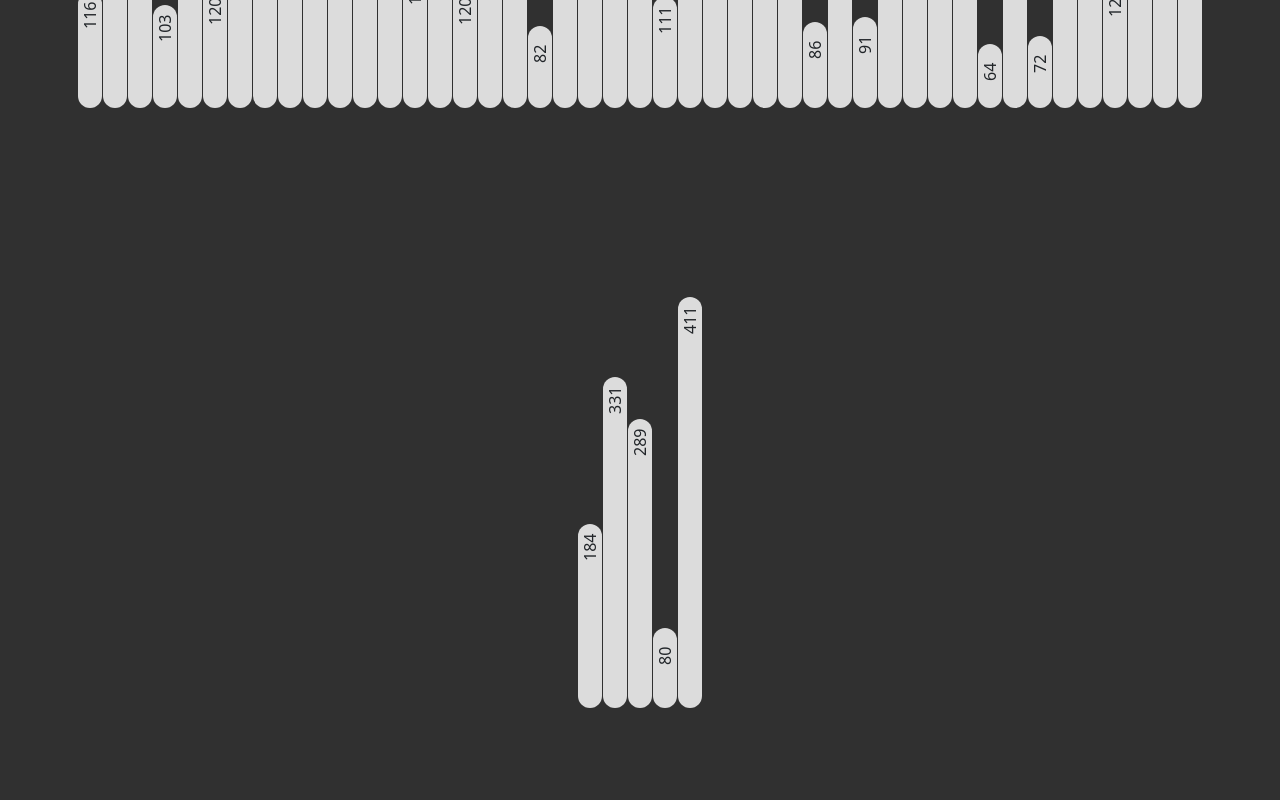
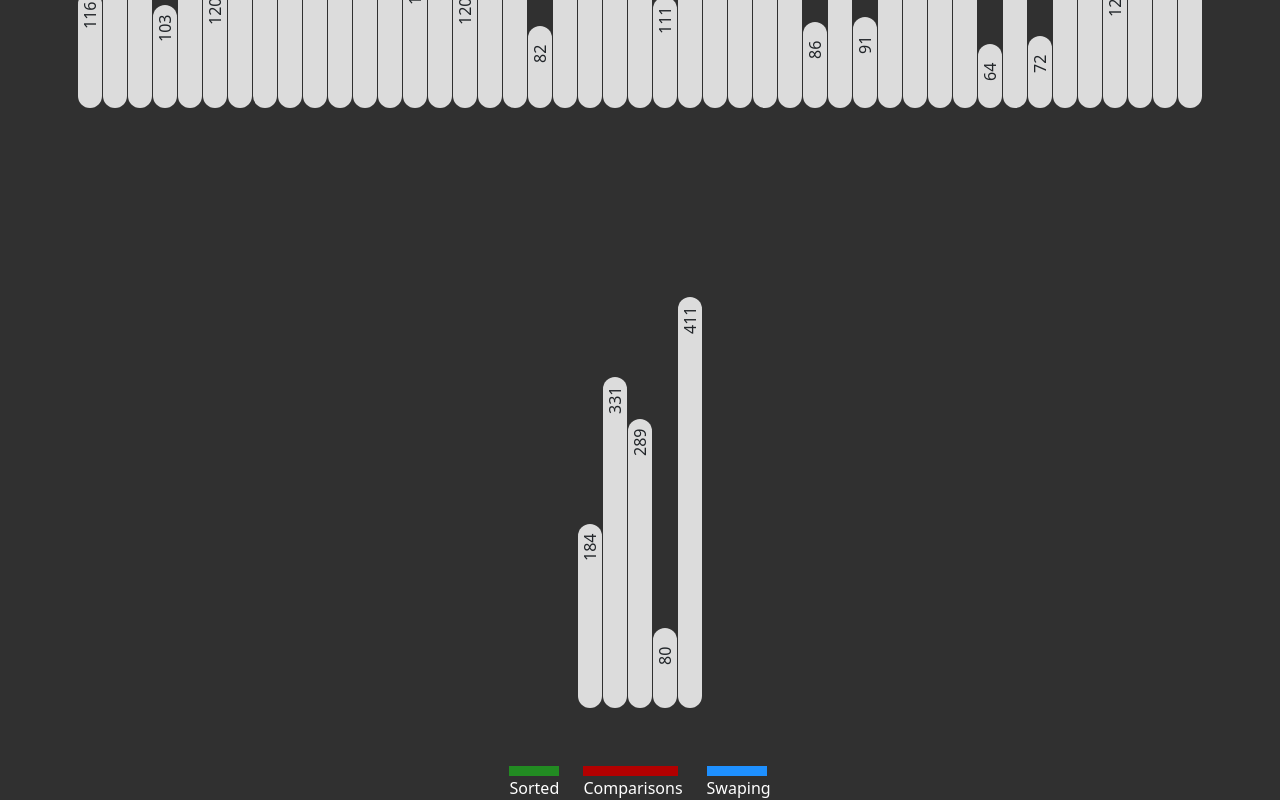
Before and after one commit to jdro10/sorting-algorithms-visualizer, a React (Create React App) app in the folder sorting-algorithms-visualizer/: page / in a window 1280 px wide. Shown: the part 681-1481 px from the top of the page. Before the commit the page ends 1447 px from the top, so only its background shows below. Built offline with nearby package versions, Linux system fonts and the light colour scheme.

Commit message:
added bar colors info

```diff
--- /dev/null
+++ b/sorting-algorithms-visualizer/src/components/Info/Info.js
@@ -0,0 +1,49 @@
+import React from "react";
+import Container from "react-bootstrap/Container";
+import Row from "react-bootstrap/Row";
+import Col from "react-bootstrap/Col";
+
+const textColor = {
+  color: "white",
+};
+
+const Info = () => {
+  return (
+    <Container>
+      <Row className="justify-content-center text-center">
+        <Col style={textColor} xs="auto">
+          <div
+            style={{
+              width: "50px",
+              height: "10px",
+              backgroundColor: "#228B22",
+            }}
+          />{" "}
+          Sorted
+        </Col>
+        <Col style={textColor} xs="auto">
+          <div
+            style={{
+              width: "95px",
+              height: "10px",
+              backgroundColor: "#b30000",
+            }}
+          />{" "}
+          Comparisons
+        </Col>
+        <Col style={textColor} xs="auto">
+          <div
+            style={{
+              width: "60px",
+              height: "10px",
+              backgroundColor: "#1E90FF",
+            }}
+          />{" "}
+          Swaping
+        </Col>
+      </Row>
+    </Container>
+  );
+};
+
+export default Info;
--- a/sorting-algorithms-visualizer/src/components/SortingVisualizer/SortingVisualizer.js
+++ b/sorting-algorithms-visualizer/src/components/SortingVisualizer/SortingVisualizer.js
@@ -5,6 +5,7 @@ import Container from "react-bootstrap/Container";
 import Button from "react-bootstrap/Button";
 import ButtonGroup from "react-bootstrap/ButtonGroup";
 import { bubbleSort } from "../../algorithms/BubbleSort";
+import Info from "../Info/Info";
 
 const NUMBER_OF_BARS = 50;
 const DEFAULT_SPEED = 1000;
@@ -171,6 +172,7 @@ const SortingVisualizer = () => {
       <Row className="text-center" style={textStyle}>
         <h1>{algorithm}</h1>
       </Row>
+      <Info />
     </Container>
   );
 };
```
